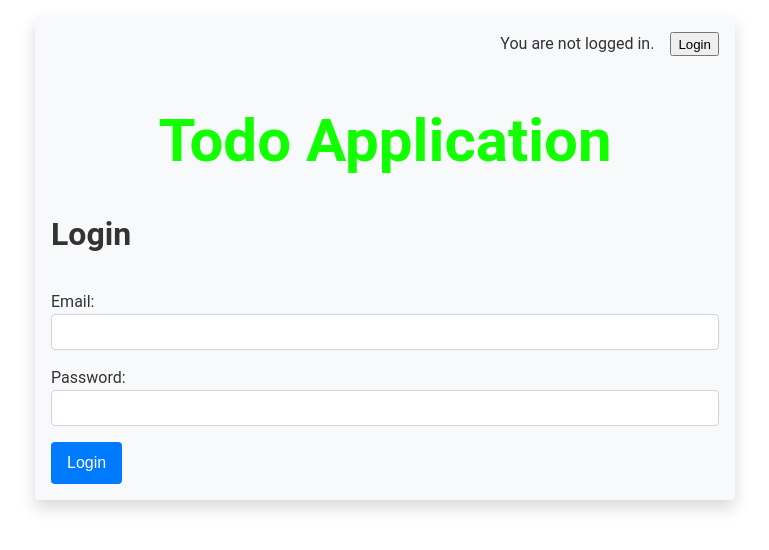
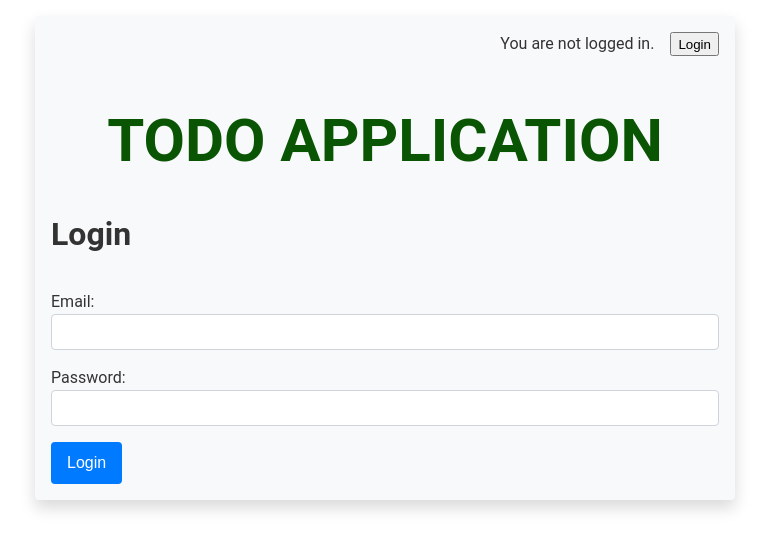
Before and after one commit to DeepakTayde/react-redux-responsive-todo-app, a React (Create React App) app: page /login in a window 1280 px wide. Shown: the top 550 px of the page, without its empty margins (255-1024 px from the left). Built offline with nearby package versions, Linux system fonts and the light colour scheme.

Commit message:
Updating Title value and color

```diff
--- a/src/App.css
+++ b/src/App.css
@@ -40,7 +40,7 @@ h1,h2,h3,h4,h5,h6, p {
 }
 
 .app-title {
-  color: rgb(17, 255, 0);
+  color: rgb(9, 85, 4);
   padding: 1.5rem;
   text-align:center;
   font-size: 2.5rem;
--- a/src/components/Layout.js
+++ b/src/components/Layout.js
@@ -7,7 +7,7 @@ const Layout = () => {
     <div className='main-container'>
       <AuthStatus />
       <header className="app-title">
-        <h2>Todo Application</h2>
+        <h2>TODO APPLICATION</h2>
       </header>
 
       <Outlet />
```
